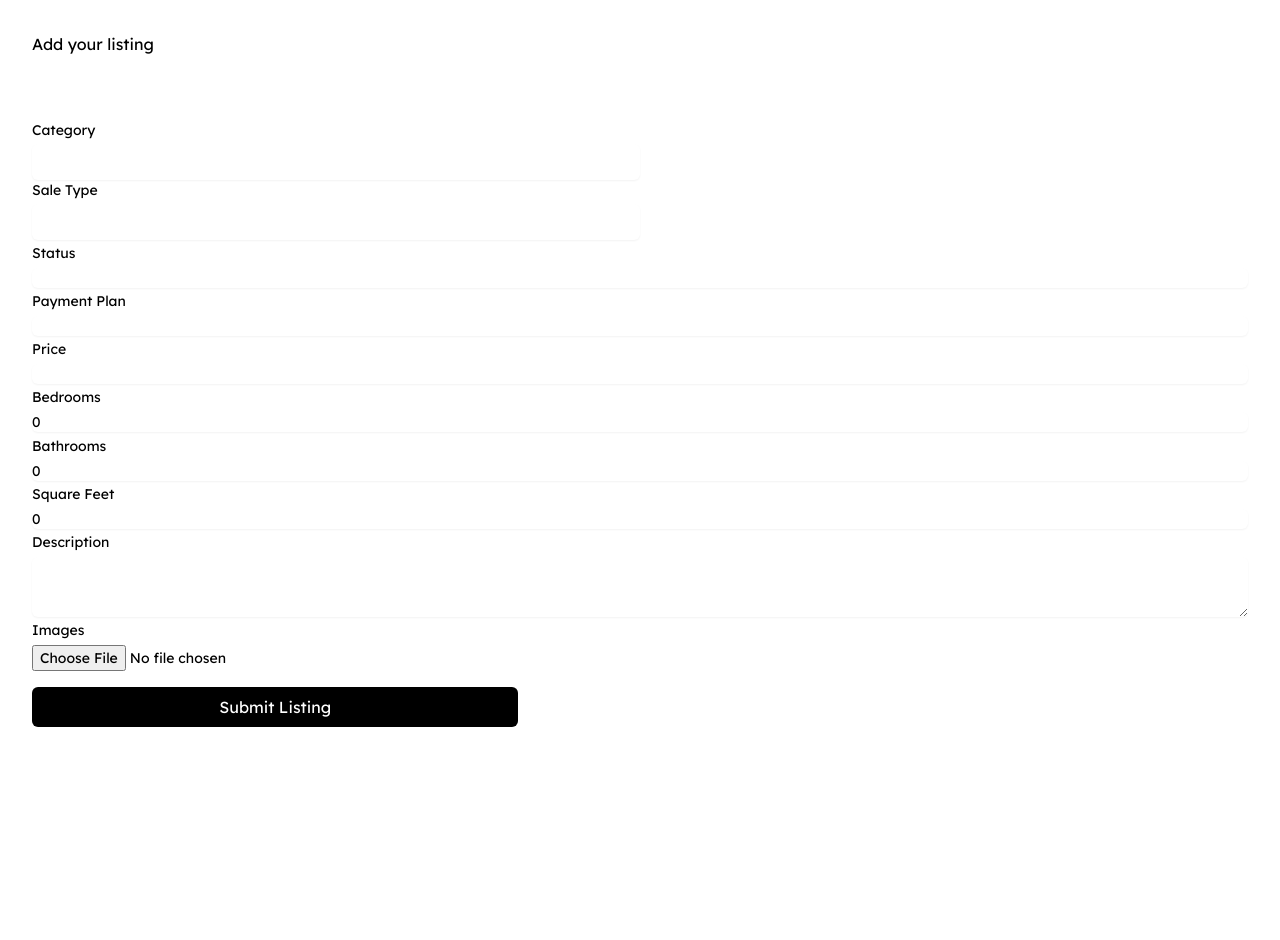
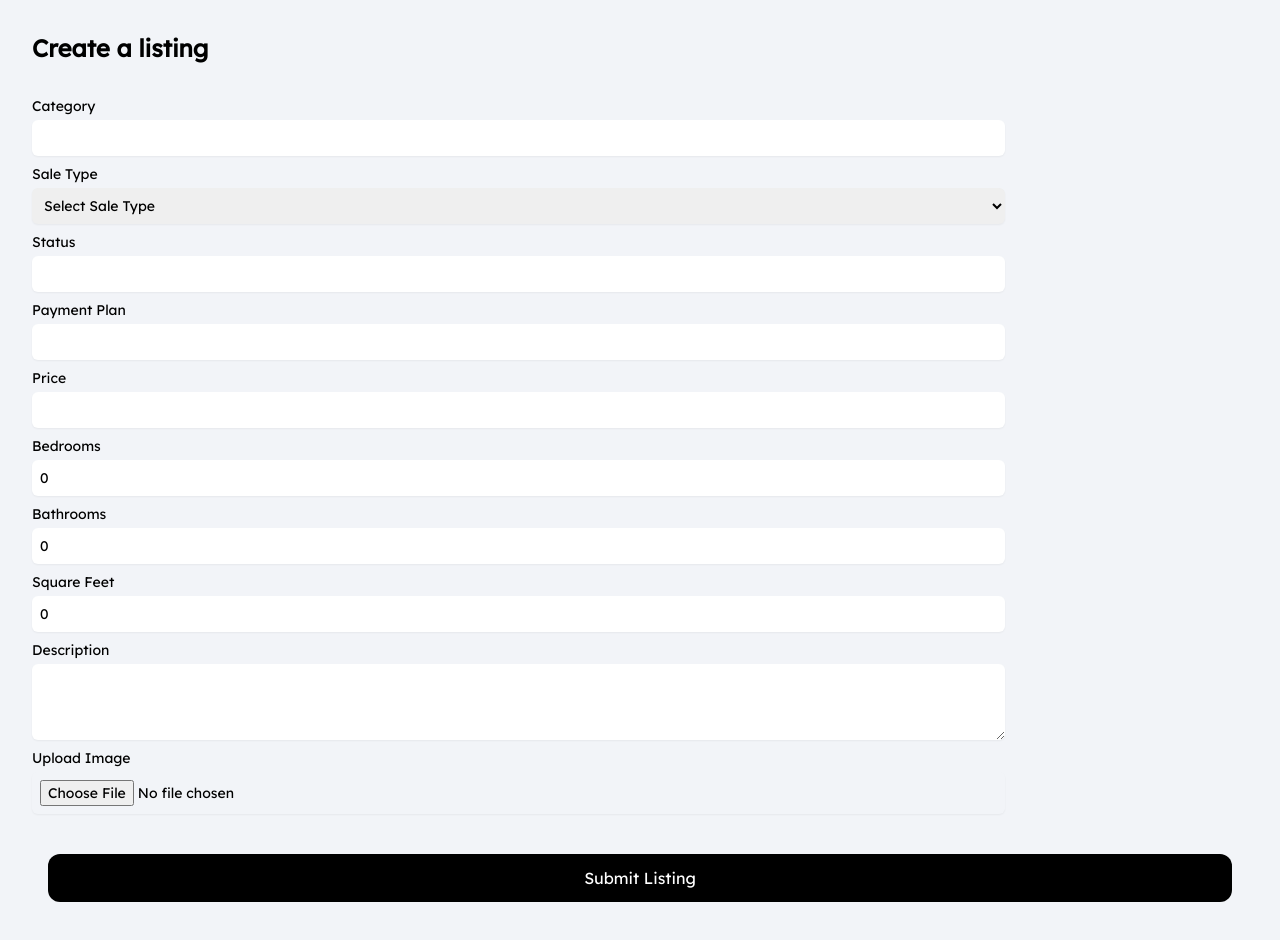
Before and after one commit to HuntStrat/flexdown-frontend, a React (Vite) app: page /userform in a window 1280 px wide. Shown: the top 940 px of the page. Before the commit the page ends 800 px from the top, so only its background shows below. Built offline with nearby package versions, Linux system fonts and the light colour scheme.

Commit message:
cloudinary installed set up

```diff
--- a/package.json
+++ b/package.json
@@ -10,11 +10,14 @@
     "preview": "vite preview"
   },
   "dependencies": {
+    "@cloudinary/react": "^1.13.0",
+    "@cloudinary/url-gen": "^1.21.0",
     "@fontsource/lexend": "^5.0.21",
     "@fontsource/source-sans-pro": "^5.0.8",
     "@radix-ui/react-slider": "^1.2.0",
     "axios": "^1.7.7",
     "class-variance-authority": "^0.7.0",
+    "cloudinary-core": "^2.13.1",
     "clsx": "^2.1.1",
     "lucide-react": "^0.424.0",
     "react": "^18.3.1",
--- /dev/null
+++ b/src/lib/cloudinary.ts
@@ -0,0 +1,22 @@
+// Function to handle image upload to Cloudinary
+export const uploadImageToCloudinary = async (file: File): Promise<any> => {
+    const formData = new FormData();
+    formData.append('file', file);
+    formData.append('upload_preset', 'create-list'); // Your unsigned upload preset from Cloudinary
+
+    try {
+      const response = await fetch(`https://api.cloudinary.com/v1_1/dqiznt9zd/image/upload`, {
+        method: 'POST',
+        body: formData,
+      });
+
+      if (!response.ok) {
+        throw new Error('Failed to upload image');
+      }
+
+      return await response.json();
+    } catch (error) {
+      console.error('Error uploading to Cloudinary:', error);
+      throw error;
+    }
+  };
--- a/src/pages/UserForm.tsx
+++ b/src/pages/UserForm.tsx
@@ -1,5 +1,5 @@
-// PropertyForm.tsx
 import React, { useState } from 'react';
+import { uploadImageToCloudinary } from '../lib/cloudinary';
 
 // Define the type for the form data
 interface PropertyFormData {
@@ -19,11 +19,10 @@ interface PropertyFormData {
   bathrooms: number;
   square_feet: number;
   description: string;
-  images: File | null;
+  images: string | null;
 }
 
 const PropertyForm: React.FC = () => {
-  // Initialize form state
   const [formData, setFormData] = useState<PropertyFormData>({
     category: '',
     sale_type: '',
@@ -41,25 +40,33 @@ const PropertyForm: React.FC = () => {
     bathrooms: 0,
     square_feet: 0,
     description: '',
-    images: null
+    images: null,
   });
 
   // Handle input change
-  const handleChange = (e: React.ChangeEvent<HTMLInputElement | HTMLTextAreaElement>) => {
+  const handleChange = (
+    e: React.ChangeEvent<HTMLInputElement | HTMLTextAreaElement | HTMLSelectElement>
+  ) => {
     const { name, value } = e.target;
-    setFormData(prevState => ({
+    setFormData((prevState) => ({
       ...prevState,
-      [name]: value
+      [name]: value,
     }));
   };
 
   // Handle file change for images
-  const handleFileChange = (e: React.ChangeEvent<HTMLInputElement>) => {
+  const handleFileChange = async (e: React.ChangeEvent<HTMLInputElement>) => {
     if (e.target.files && e.target.files.length > 0) {
-      setFormData(prevState => ({
+      const file = e.target.files[0];
+      try {
+        const uploadedImage = await uploadImageToCloudinary(file);
+        setFormData((prevState) => ({
           ...prevState,
-        images: e.target.files[0]
+          images: uploadedImage.secure_url, // Store the Cloudinary image URL
         }));
+      } catch (error) {
+        console.error('Error uploading image:', error);
+      }
     }
   };
 
@@ -67,166 +74,172 @@ const PropertyForm: React.FC = () => {
   const handleSubmit = (e: React.FormEvent) => {
     e.preventDefault();
 
+    // Log the form data to the console
+    console.log('Form Data:', formData);
+
     const formDataToSend = new FormData();
     Object.entries(formData).forEach(([key, value]) => {
-      formDataToSend.append(key, value);
+      formDataToSend.append(key, value.toString());
     });
 
     // Example API request (replace URL with your actual API endpoint)
-    fetch('https://your-api-url/property/create', {
+    fetch(`https://api.cloudinary.com/v1_1/dqiznt9zd/image/upload`, {
       method: 'POST',
-      body: formDataToSend
+      body: formDataToSend,
     })
-      .then(response => response.json())
-      .then(data => console.log('Property created:', data))
-      .catch(error => console.error('Error:', error));
+      .then((response) => response.json())
+      .then((data) => console.log('Property created:', data))
+      .catch((error) => console.error('Error:', error));
   };
 
   return (
-    <div className='w-full p-4 font-lexend'>
-         <div className='mb-8 p-4'>
-          <h1 className="font-medium">Add your listing</h1>
-
+    <div className="w-full p-4 font-lexend bg-light-gray flex flex-col justify-between items-start">
+      <div className="p-4">
+        <h1 className="font-bold text-2xl">Create a listing</h1>
       </div>
- <form onSubmit={handleSubmit} className="p-4 ">
-      <div className="">
-
-
-<div>
-
-</div>
+      <form onSubmit={handleSubmit} className="p-4 w-[100%]">
+        <div className="w-[80%]">
           {/* Category */}
-        <div>
-          <label className="block text-sm font-medium">Category</label>
+          <div className="flex flex-col mb-2 ">
+            <label className="text-sm font-medium">Category</label>
             <input
               type="text"
               name="category"
               value={formData.category}
               onChange={handleChange}
-            className="mt-1 w-[50%] p-2 rounded-md shadow-sm border-gray-300 text-black-500 focus:border-black focus:text-black focus:ring-0 sm:text-sm"
+              className="mt-1 p-2 border-gray-300 rounded-md shadow-sm focus:ring-indigo-500 focus:border-indigo-500 sm:text-sm"
             />
           </div>
 
           {/* Sale Type */}
-        <div className='flex flex-col'>
-          <label className=" text-sm font-medium">Sale Type</label>
-          <input
-            type="text"
+          <div className="flex flex-col mb-2">
+            <label className="text-sm font-medium">Sale Type</label>
+            <select
               name="sale_type"
               value={formData.sale_type}
               onChange={handleChange}
-            className="mt-1 w-[50%] p-2 border-gray-300 rounded-md shadow-sm focus:ring-indigo-500 focus:border-indigo-500 sm:text-sm"
-          />
+              className="mt-1 p-2 border-gray-300 rounded-md shadow-sm focus:ring-indigo-500 focus:border-indigo-500 sm:text-sm"
+            >
+              <option value="">Select Sale Type</option>
+              <option value="sale">Sale</option>
+              <option value="rent">Rent</option>
+            </select>
           </div>
 
           {/* Other fields */}
           {/* Repeat similar structure for other inputs */}
-        <div>
-          <label className=" text-sm font-medium">Status</label>
+          <div className="flex flex-col mb-2">
+            <label className="text-sm font-medium">Status</label>
             <input
               type="text"
               name="status"
               value={formData.status}
               onChange={handleChange}
-            className="mt-1 block w-full border-gray-300 rounded-md shadow-sm focus:ring-indigo-500 focus:border-indigo-500 sm:text-sm"
+              className="mt-1 p-2 border-gray-300 rounded-md shadow-sm focus:ring-indigo-500 focus:border-indigo-500 sm:text-sm"
             />
           </div>
 
-        <div>
-          <label className=" text-sm font-medium">Payment Plan</label>
+          <div className="flex flex-col mb-2">
+            <label className="text-sm font-medium">Payment Plan</label>
             <input
               type="text"
               name="payment_plan"
               value={formData.payment_plan}
               onChange={handleChange}
-            className="mt-1 block w-full border-gray-300 rounded-md shadow-sm focus:ring-indigo-500 focus:border-indigo-500 sm:text-sm"
+              className="mt-1 p-2 border-gray-300 rounded-md shadow-sm focus:ring-indigo-500 focus:border-indigo-500 sm:text-sm"
             />
           </div>
 
-        {/* Add more fields here */}
-        {/* Mode of Payment, Title, Address, etc. */}
-
-        <div>
-          <label className=" text-sm font-medium">Price</label>
+          {/* Price */}
+          <div className="flex flex-col mb-2">
+            <label className="text-sm font-medium">Price</label>
             <input
               type="number"
               name="price"
               value={formData.price}
               onChange={handleChange}
-            className="mt-1 block w-full border-gray-300 rounded-md shadow-sm focus:ring-indigo-500 focus:border-indigo-500 sm:text-sm"
+              className="mt-1 p-2 border-gray-300 rounded-md shadow-sm focus:ring-indigo-500 focus:border-indigo-500 sm:text-sm"
             />
           </div>
 
           {/* Bedrooms */}
-        <div>
-          <label className=" text-sm font-medium">Bedrooms</label>
+          <div className="flex flex-col mb-2">
+            <label className="text-sm font-medium">Bedrooms</label>
             <input
               type="number"
               name="bedrooms"
               value={formData.bedrooms}
               onChange={handleChange}
-            className="mt-1  w-full border-gray-300 rounded-md shadow-sm focus:ring-indigo-500 focus:border-indigo-500 sm:text-sm"
+              className="mt-1 p-2 border-gray-300 rounded-md shadow-sm focus:ring-indigo-500 focus:border-indigo-500 sm:text-sm"
             />
           </div>
 
           {/* Bathrooms */}
-        <div>
-          <label className=" text-sm font-medium">Bathrooms</label>
+          <div className="flex flex-col mb-2">
+            <label className="text-sm font-medium">Bathrooms</label>
             <input
               type="number"
               name="bathrooms"
               value={formData.bathrooms}
               onChange={handleChange}
-            className="mt-1 block w-full border-gray-300 rounded-md shadow-sm focus:ring-indigo-500 focus:border-indigo-500 sm:text-sm"
+              className="mt-1 p-2 border-gray-300 rounded-md shadow-sm focus:ring-indigo-500 focus:border-indigo-500 sm:text-sm"
             />
           </div>
 
           {/* Square Feet */}
-        <div>
-          <label className=" text-sm font-medium">Square Feet</label>
+          <div className="flex flex-col mb-2">
+            <label className="text-sm font-medium">Square Feet</label>
             <input
               type="number"
               name="square_feet"
               value={formData.square_feet}
               onChange={handleChange}
-            className="mt-1 block w-full border-gray-300 rounded-md shadow-sm focus:ring-indigo-500 focus:border-indigo-500 sm:text-sm"
+              className="mt-1 p-2 border-gray-300 rounded-md shadow-sm focus:ring-indigo-500 focus:border-indigo-500 sm:text-sm"
             />
           </div>
 
           {/* Description */}
-        <div className="col-span-2">
-          <label className=" text-sm font-medium">Description</label>
+          <div className="flex flex-col mb-2">
+            <label className="text-sm font-medium">Description</label>
             <textarea
               name="description"
               value={formData.description}
               onChange={handleChange}
-            className="mt-1 block w-full border-gray-300 rounded-md shadow-sm focus:ring-indigo-500 focus:border-indigo-500 sm:text-sm"
+              className="mt-1 p-2 border-gray-300 rounded-md shadow-sm focus:ring-indigo-500 focus:border-indigo-500 sm:text-sm"
               rows={3}
             />
           </div>
 
           {/* Images */}
-        <div className="col-span-2">
-          <label className=" text-sm font-medium">Images</label>
+
+          <div className='flex flex-col mb-2'>
+  <label className="text-sm font-medium">Upload Image</label>
   <input
     type="file"
-            name="images"
     onChange={handleFileChange}
-            className="mt-1 block w-full text-sm"
-            accept="image/*"
+    className="mt-1 p-2 border-gray-300 rounded-md shadow-sm focus:ring-indigo-500 focus:border-indigo-500 sm:text-sm"
   />
 </div>
+
+{formData.images && (
+  <div className='flex flex-col mb-2'>
+    <label className="text-sm font-medium">Images</label>
+    <img src={formData.images} alt="Uploaded" className="w-64 h-64 object-cover" />
   </div>
+)}
 
+        </div>
+        <div className="flex justify-center p-4 w-full">
           <button
+            onClick={handleSubmit}
             type="submit"
-        className="mt-4 w-[40%] bg-black text-white py-2 px-4 rounded-md hover:bg-indigo-700"
+            className="w-full mt-4 bg-black text-white py-3 px-4 rounded-xl hover:bg-indigo-700"
           >
             Submit Listing
           </button>
+        </div>
       </form>
     </div>
-
   );
 };
 
--- a/tailwind.config.js
+++ b/tailwind.config.js
@@ -17,6 +17,7 @@ module.exports = {
       'linkedin' : '#0077B5',
       'black': '#000000',
       'gray' : '#888',
+      "light-gray" : '#f2f4f8',
       'white' : '#ffffff',
       'black': '#000000',
       'logo': '#3258a3',
```
Also changed, not shown: 1 other file (tests, documents, lock files or other folders). Lines whose indentation alone changed are shown as unchanged.
